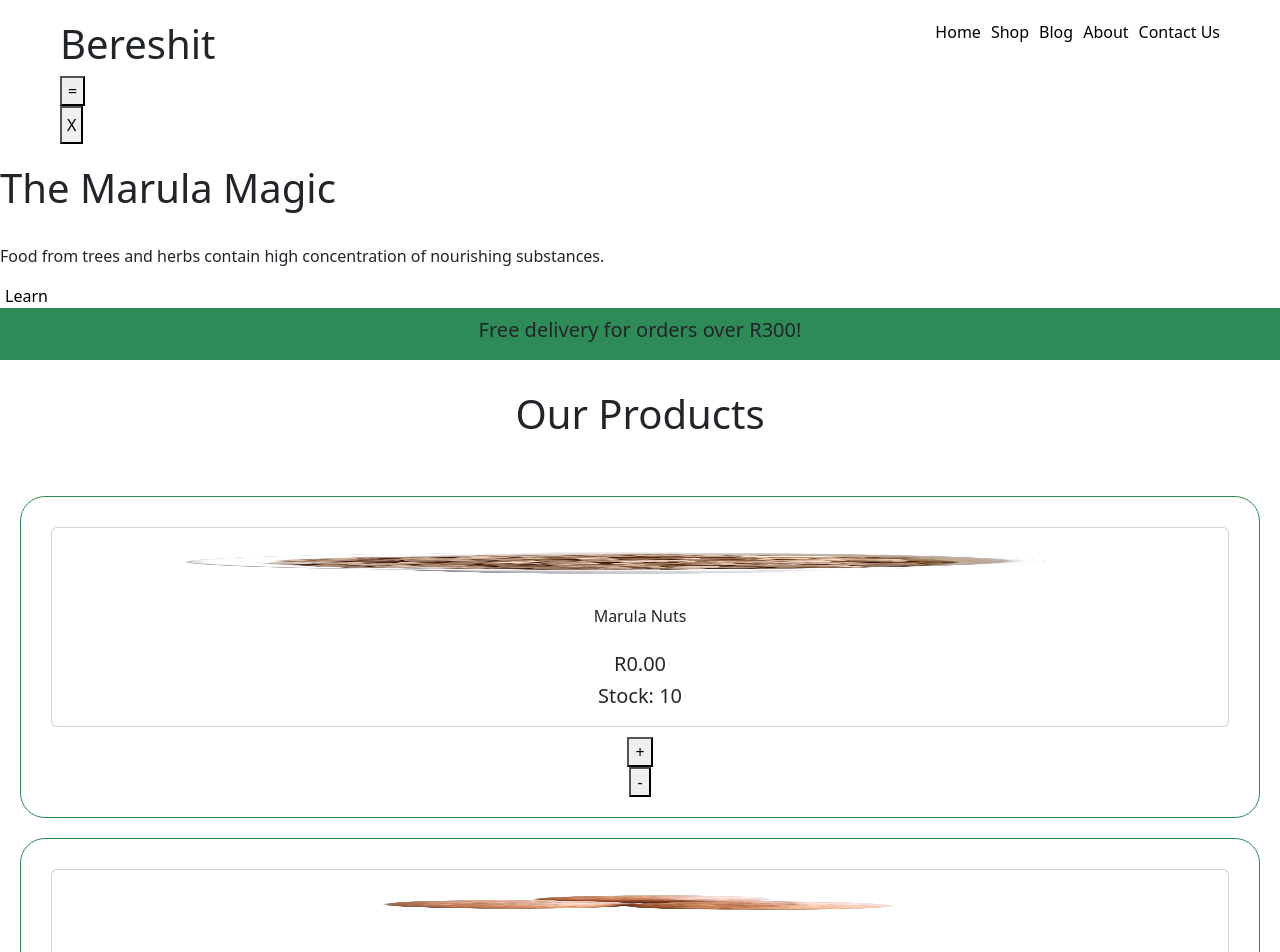
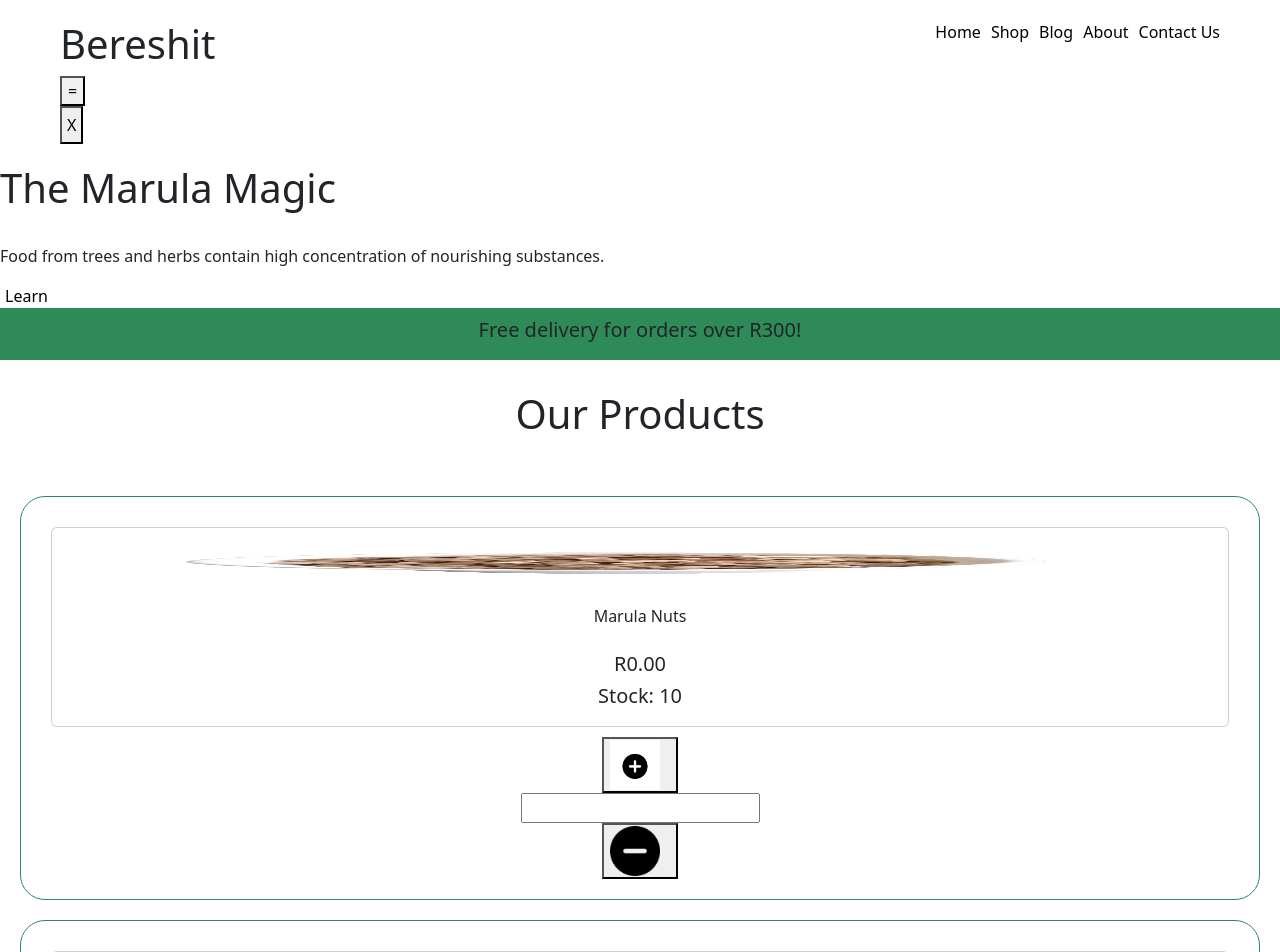
Before and after one commit to malebosambo/bereshit, a React (Vite) app: page / in a window 1280 px wide. Shown: the top 952 px of the page. Built offline with nearby package versions, Linux system fonts and the light colour scheme.

Commit message:
Update productCard.jsx

```diff
--- a/src/components/productCard.jsx
+++ b/src/components/productCard.jsx
@@ -1,6 +1,14 @@
-import React from 'react';
+'use client';
+
+import React, { useState } from 'react';
 
 export default function productCard({ name, image, price, quantity }) {
+
+  const { cartItems, setCartItems } = useState(0);
+
+  const addCartItems = () => setCartItems(cartItems + 1);
+  const removeCartItems = () => setCartItems(cartItems - 1);
+
 
   return (
     <div className="Product">
@@ -18,7 +26,11 @@ export default function productCard({ name, image, price, quantity }) {
           <div><h5>Stock: {quantity}</h5></div>
         </div>
       </div>
-      <div className="Product_Card_Btn"><div><button>+</button></div><div><button>-</button></div></div>
+      <div className="Product_Card_Btn">
+        <div><button on click={addCartItems}><img src="add-item.jpg" alt="Plus Icon" className="Product_Card_Icon" /></button></div>
+        <div><input type="text" /></div>
+        <div><button onClick={removeCartItems}><img src="remove-item.png" alt="Minus Icon" className="Product_Card_Icon" /></button></div>
+      </div>
     </div>
   )
 }
```
